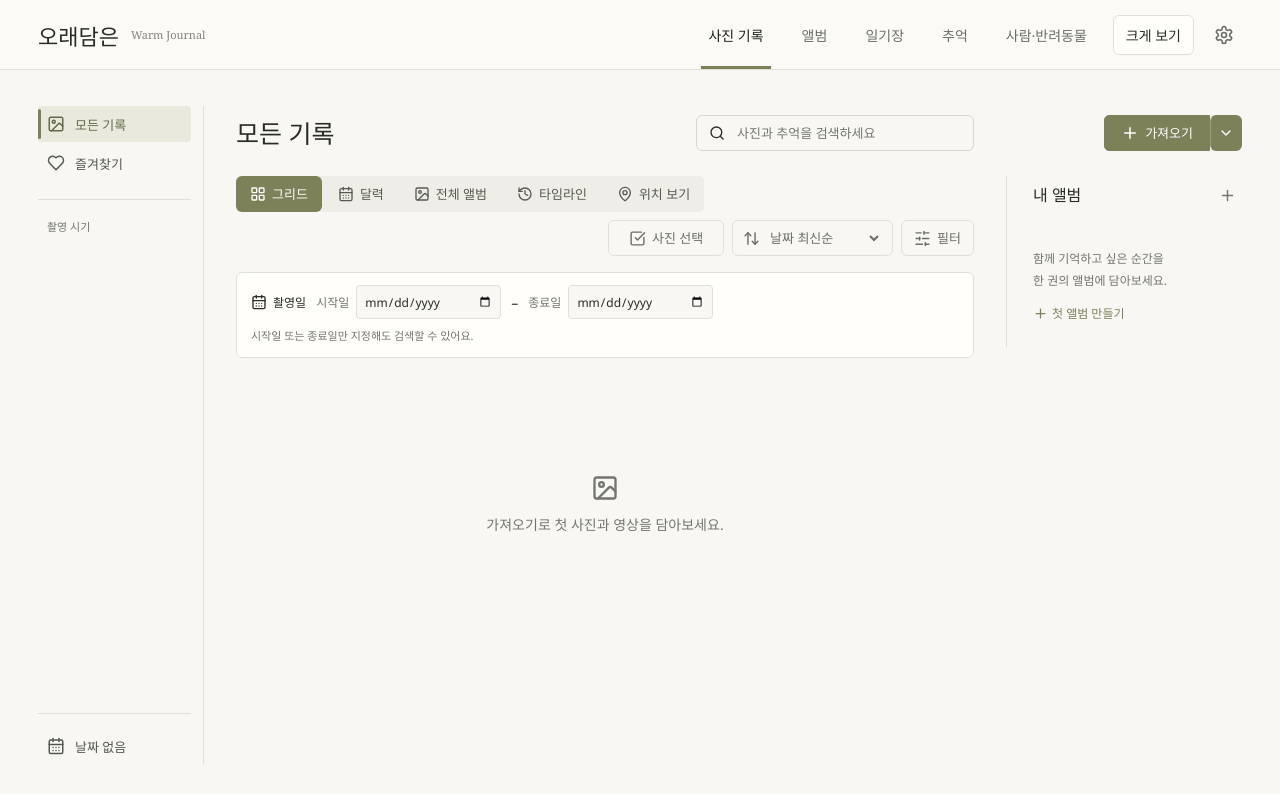
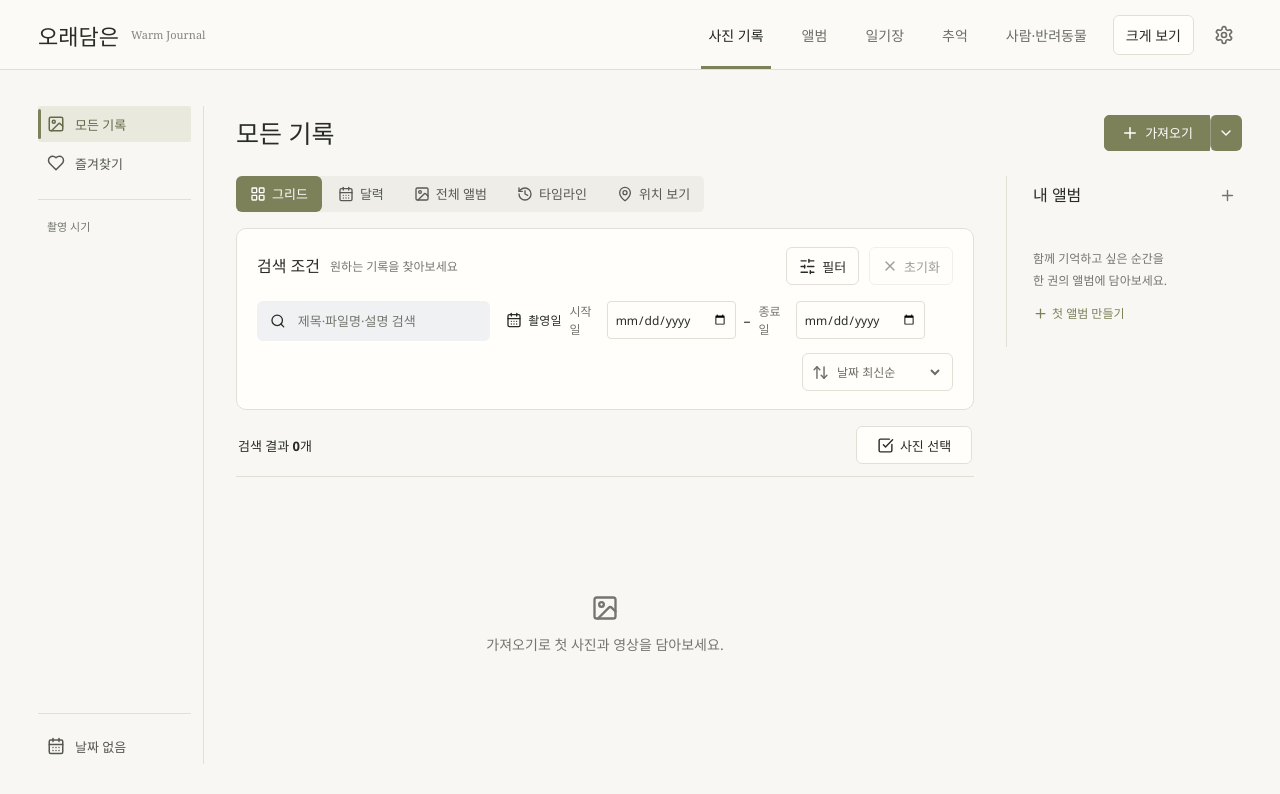
Before and after one commit to HyeSeong123/newAlbum, a React (Vite) app: page / in a window 1280 px wide. Shown: the top 794 px of the page. Built offline with nearby package versions, Linux system fonts and the light colour scheme; a web font is replaced by a local one.

Commit message:
Group photo search conditions and results

```diff
--- a/src/App.tsx
+++ b/src/App.tsx
@@ -180,11 +180,11 @@ export function App() {
             <span className="collectionCount">{topbarCount}</span>
           </div>
           <div className="toolbar">
-            <label className="searchBox">
+            {!(activeView === "Library" && photoMode === "grid") && <label className="searchBox">
               <Search size={18} />
               <input aria-label={activeView === "People" ? "이름 검색" : activeView === "Diary" ? "일기 검색" : activeView === "Albums" ? "앨범 검색" : "사진과 추억 검색"} value={query} onChange={(event) => { setQuery(event.target.value); if (activeView === "Library" && activeMonth !== "favorites") setSelectedMonth("all"); }} placeholder={activeView === "People" ? "이름 검색" : activeView === "Diary" ? "일기 검색" : activeView === "Albums" ? "앨범을 검색하세요" : "사진과 추억을 검색하세요"} />
               {query && <button className="searchClear" aria-label="검색 지우기" onClick={() => setQuery("")}><X size={15} /></button>}
-            </label>
+            </label>}
             {(activeView === "Library" || activeView === "Albums") && <div className="importActions">
               <button className="primary" onClick={activeView === "Albums" ? startAlbum : () => { setAlbumImportTitle(""); chooseFiles(); }} disabled={Boolean(importing)}>
                 {importing ? <LoaderCircle className="spinIcon" size={18} /> : <Plus size={18} />}
@@ -243,6 +243,8 @@ export function App() {
                 onNewAlbum={startAlbum}
                 onViewMedia={openViewer}
                 scopeKey={`${activeMonth}:${query}`}
+                query={query}
+                onQueryChange={(value) => { setQuery(value); if (activeMonth !== "favorites") setSelectedMonth("all"); }}
               />
             )}
             {activeView === "Diary" && <DiaryView entries={diary.entries} albums={savedAlbums} query={query} error={diary.error} onSave={diary.save} onAssign={diary.assign} onDelete={diary.remove} />}
--- a/src/features/media/LibraryView.tsx
+++ b/src/features/media/LibraryView.tsx
@@ -1,5 +1,5 @@
 import { useEffect, useMemo, useState, type ReactNode } from "react";
-import { ArrowUpDown, CheckSquare, ChevronLeft, ChevronRight, Heart, MapPin, Music, Play, Plus, SlidersHorizontal, Trash2, X } from "lucide-react";
+import { ArrowUpDown, CheckSquare, ChevronLeft, ChevronRight, Heart, MapPin, Music, Play, Plus, Search, SlidersHorizontal, Trash2, X } from "lucide-react";
 import type { MediaItem } from "../../types/media";
 import { EmptyState, MediaVisual } from "../../components/MediaVisual";
 import { useRowSelection } from "../../hooks/useRowSelection";
@@ -9,6 +9,7 @@ import { arrangeJournalItems, formatJournalDate, mediaSummary } from "./journalM
 import { selectMediaCollection, type LibrarySort, type LibraryMediaType } from "./collectionModel";
 import { TakenDateFilter } from "./TakenDateFilter";
 import { RegionEditor } from "../map/RegionEditor";
+import "./library-search.css";
 
 const GALLERY_PAGE_SIZE = 48;
 
@@ -30,6 +31,8 @@ export function Library({
   scopeKey,
   emptyText,
   onDateSearch,
+  query,
+  onQueryChange,
 }: {
   viewTabs: ReactNode;
   items: MediaItem[];
@@ -48,6 +51,8 @@ export function Library({
   scopeKey: string;
   emptyText: string;
   onDateSearch: () => void;
+  query: string;
+  onQueryChange: (value: string) => void;
 }) {
   const [page, setPage] = useState(1);
   const [sort, setSort] = useState<LibrarySort>("date-desc");
@@ -65,7 +70,8 @@ export function Library({
   const visibleCollection = useMemo(() => selectMediaCollection(items, {
     mediaType, favoritesOnly, commentsOnly, minimumRating, sort, startDate, endDate,
   }, commentCounts), [items, mediaType, favoritesOnly, commentsOnly, minimumRating, sort, startDate, endDate, commentCounts]);
-  const activeFilterCount = Number(mediaType !== "all") + Number(favoritesOnly) + Number(commentsOnly) + Number(minimumRating > 0) + Number(Boolean(startDate || endDate));
+  const advancedFilterCount = Number(mediaType !== "all") + Number(favoritesOnly) + Number(commentsOnly) + Number(minimumRating > 0);
+  const activeFilterCount = advancedFilterCount + Number(Boolean(startDate || endDate));
   const pageCount = Math.max(1, Math.ceil(visibleCollection.length / GALLERY_PAGE_SIZE));
   const currentPage = Math.min(page, pageCount);
   const startIndex = (currentPage - 1) * GALLERY_PAGE_SIZE;
@@ -82,36 +88,41 @@ export function Library({
 
   function clearFilters() {
     setMediaType("all"); setFavoritesOnly(false); setCommentsOnly(false); setMinimumRating(0);
-    setStartDate(""); setEndDate("");
+    setStartDate(""); setEndDate(""); setSort("date-desc");
+    if (query) onQueryChange("");
   }
 
   return (
     <div className="libraryView">
       <div className="panelHeader collectionTools">
         {viewTabs}
-        <div className="panelActions">
-          <button className={selectionMode ? "selectionToggle activeAction" : "selectionToggle"} aria-pressed={selectionMode} onClick={() => { setBulkRegionOpen(false); onToggleSelectionMode(); }}>
-            {selectionMode ? <X size={17} /> : <CheckSquare size={17} />}
-            {selectionMode ? "선택 끝내기" : "사진 선택"}
-          </button>
+      </div>
+      <section id="photo-panel-grid" role="tabpanel" aria-labelledby="photo-tab-grid">
+      <section className="librarySearchPanel" aria-label="사진 검색 조건">
+        <div className="librarySearchHead">
+          <div><h2>검색 조건</h2><span>{activeFilterCount + Number(Boolean(query.trim())) ? `${activeFilterCount + Number(Boolean(query.trim()))}개 조건 적용 중` : "원하는 기록을 찾아보세요"}</span></div>
+          <div className="librarySearchActions">
+            <button className={filtersOpen || advancedFilterCount ? "iconText filterActive" : "iconText"} aria-expanded={filtersOpen} aria-controls="libraryFilters" onClick={() => setFiltersOpen(!filtersOpen)}><SlidersHorizontal size={17} />필터{advancedFilterCount ? ` ${advancedFilterCount}` : ""}</button>
+            <button className="iconText" title="검색 조건 전체 초기화" disabled={!activeFilterCount && !query && sort === "date-desc"} onClick={clearFilters}><X size={16} />초기화</button>
+          </div>
+        </div>
+        <div className="librarySearchBasics">
+          <label className="searchBox libraryKeywordSearch"><Search size={18} /><input aria-label="사진과 추억 검색" value={query} onChange={event => onQueryChange(event.target.value)} placeholder="제목·파일명·설명 검색" />{query && <button className="searchClear" aria-label="검색 지우기" onClick={() => onQueryChange("")}><X size={15} /></button>}</label>
+          <TakenDateFilter startDate={startDate} endDate={endDate} onChange={(start, end) => {
+        setStartDate(start); setEndDate(end); onDateSearch();
+          }} />
           <label className="sortControl"><ArrowUpDown size={17} /><select aria-label="정렬 기준" value={sort} onChange={(event) => setSort(event.target.value as LibrarySort)}>
             <option value="date-desc">날짜 최신순</option><option value="date-asc">날짜 오래된순</option><option value="comments">댓글 많은순</option><option value="rating">별점 높은순</option><option value="views">조회수 많은순</option><option value="name">이름순</option>
           </select></label>
-          <button className={activeFilterCount ? "iconText filterActive" : "iconText"} aria-expanded={filtersOpen} aria-controls="libraryFilters" onClick={() => setFiltersOpen(!filtersOpen)}><SlidersHorizontal size={17} />필터{activeFilterCount ? ` ${activeFilterCount}` : ""}</button>
         </div>
-      </div>
-      <section id="photo-panel-grid" role="tabpanel" aria-labelledby="photo-tab-grid">
-      <TakenDateFilter startDate={startDate} endDate={endDate} onChange={(start, end) => {
-        setStartDate(start); setEndDate(end); onDateSearch();
-      }} />
       {filtersOpen && <section id="libraryFilters" className="filterPanel" aria-label="사진 필터">
         <label>종류<select aria-label="미디어 종류" value={mediaType} onChange={(event) => setMediaType(event.target.value as LibraryMediaType)}><option value="all">전체</option><option value="image">사진</option><option value="video">영상</option><option value="audio">음원</option></select></label>
         <label>최소 별점<select aria-label="최소 별점" value={minimumRating} onChange={(event) => setMinimumRating(Number(event.target.value))}><option value="0">전체</option>{[1, 2, 3, 4, 5].map((score) => <option key={score} value={score}>{score}점 이상</option>)}</select></label>
         <label className="filterCheck"><input type="checkbox" checked={favoritesOnly} onChange={(event) => setFavoritesOnly(event.target.checked)} />즐겨찾기만</label>
         <label className="filterCheck"><input type="checkbox" checked={commentsOnly} onChange={(event) => setCommentsOnly(event.target.checked)} />댓글 있는 사진만</label>
-        <span className="filterResult">{visibleCollection.length}장</span>
-        <button className="iconText" disabled={!activeFilterCount} onClick={clearFilters}><X size={16} />초기화</button>
       </section>}
+      </section>
+      <div className="libraryResultsBar"><strong aria-live="polite">검색 결과 {visibleCollection.length}개</strong><button className={selectionMode ? "selectionToggle activeAction" : "selectionToggle"} aria-pressed={selectionMode} onClick={() => { setBulkRegionOpen(false); onToggleSelectionMode(); }}><CheckSquare size={17} />{selectionMode ? "선택 끝내기" : "사진 선택"}</button></div>
       {selectionMode && (
         <div className="selectionDock" aria-label={`${selectedCount}장 선택됨`}>
           <strong aria-live="polite">{selectedCount}개 선택</strong>
--- a/src/features/media/PhotoWorkspace.tsx
+++ b/src/features/media/PhotoWorkspace.tsx
@@ -18,7 +18,7 @@ export function PhotoView({
   mode, setMode, items, allItems, activeMonth, onMonthChange, selected, onOpen,
   selectionMode, selectedIds, onToggleSelection, onSelectAll, onToggleSelectionMode,
   selectedCount, commentCounts, onCreateAlbum, onCreateAlbumFromMap, onDeleteSelected, albums,
-  onShowAlbums, onNewAlbum, onViewMedia, onAssignRegion, onLocationsAnalyzed, scopeKey,
+  onShowAlbums, onNewAlbum, onViewMedia, onAssignRegion, onLocationsAnalyzed, scopeKey, query, onQueryChange,
 }: {
   mode: PhotoMode;
   setMode: (mode: PhotoMode) => void;
@@ -45,6 +45,8 @@ export function PhotoView({
   onAssignRegion: (ids: string[], code: string, district?: string, country?: string, city?: string) => Promise<void>;
   onLocationsAnalyzed: () => Promise<void>;
   scopeKey: string;
+  query: string;
+  onQueryChange: (value: string) => void;
 }) {
   const [quickAlbumId, setQuickAlbumId] = useState<string | null>(null);
   const [exportingQuickAlbum, setExportingQuickAlbum] = useState(false);
@@ -77,6 +79,7 @@ export function PhotoView({
       onToggleSelectionMode={onToggleSelectionMode} selectedCount={selectedCount}
       commentCounts={commentCounts} onCreateAlbum={onCreateAlbum} onDeleteSelected={onDeleteSelected}
       onAssignRegion={onAssignRegion}
+      query={query} onQueryChange={onQueryChange}
       scopeKey={scopeKey} emptyText={allItems.length ? "조건에 맞는 기록이 없습니다. 다른 월을 선택하거나 검색을 바꿔보세요." : "가져오기로 첫 사진과 영상을 담아보세요."}
       onDateSearch={() => onMonthChange("all")}
     />}
--- a/src/features/media/TakenDateFilter.tsx
+++ b/src/features/media/TakenDateFilter.tsx
@@ -8,7 +8,7 @@ export function TakenDateFilter({ startDate, endDate, onChange }: {
 }) {
   const error = dateRangeError(startDate, endDate);
   const active = Boolean(startDate || endDate);
-  return <section className="takenDateFilter" aria-label="촬영일 기간 검색">
+  return <section className="takenDateFilter" aria-label="촬영일 기간 검색" data-active={active}>
     <div className="takenDateControls">
       <span className="takenDateTitle"><CalendarDays size={16} />촬영일</span>
       <label>시작일<input type="date" aria-label="촬영 시작일" value={startDate} aria-invalid={Boolean(error)} aria-describedby="takenDateHelp" onChange={event => onChange(event.target.value, endDate)} /></label>
--- /dev/null
+++ b/src/features/media/library-search.css
@@ -0,0 +1,52 @@
+/* Search controls stay in one place; selection begins below the result count. */
+.librarySearchPanel {
+  display: grid;
+  gap: 16px;
+  padding: 18px 20px;
+  border: 1px solid var(--border);
+  border-radius: 10px;
+  background: var(--surface);
+}
+.librarySearchHead,
+.librarySearchHead > div,
+.librarySearchActions,
+.libraryResultsBar {
+  display: flex;
+  align-items: center;
+  gap: 10px;
+}
+.librarySearchHead { justify-content: space-between; flex-wrap: wrap; gap: 12px 20px; }
+.librarySearchHead h2 { margin: 0; font-size: 16px; }
+.librarySearchHead span { color: var(--muted); font-size: 12px; }
+.librarySearchActions { margin-left: auto; }
+.librarySearchActions button,
+.libraryResultsBar button { min-height: 38px; padding: 0 12px; display: inline-flex; align-items: center; justify-content: center; gap: 6px; border: 1px solid var(--border); border-radius: 6px; background: var(--surface); color: var(--text); white-space: nowrap; font-size: 13px; }
+.librarySearchActions .filterActive,
+.libraryResultsBar .activeAction { border-color: var(--primary); background: var(--primary); color: #fff; }
+.librarySearchActions button:disabled { opacity: .45; }
+.librarySearchBasics { display: flex; flex-wrap: wrap; align-items: flex-start; gap: 12px 16px; }
+.librarySearchBasics .libraryKeywordSearch { flex: 1 1 205px; width: auto; min-width: 180px; min-height: 38px; margin: 0; }
+.libraryKeywordSearch input { min-width: 0; width: 100%; }
+.librarySearchBasics .takenDateFilter { flex: 2 1 390px; min-width: 0; margin: 0; padding: 0; border: 0; background: transparent; }
+.librarySearchBasics .takenDateControls { gap: 8px; }
+.librarySearchBasics .takenDateControls input { width: min(140px, 100%); min-height: 38px; background: var(--surface); }
+.librarySearchBasics .takenDateTitle { white-space: nowrap; }
+.librarySearchBasics .takenDateHint { display: none; }
+.librarySearchBasics .takenDateFilter[data-active="true"] .takenDateHint,
+.librarySearchBasics .takenDateFilter:focus-within .takenDateHint { display: block; }
+.librarySearchBasics .sortControl { flex: 0 0 auto; min-height: 38px; margin-left: auto; border-color: var(--border); background: var(--surface); }
+.librarySearchPanel .filterPanel { margin: 0; padding: 15px 0 0; border: 0; border-top: 1px solid var(--border); border-radius: 0; background: transparent; }
+.libraryResultsBar { justify-content: space-between; flex-wrap: wrap; margin-top: 16px; padding: 0 2px 12px; border-bottom: 1px solid var(--border); }
+.libraryResultsBar strong { font-size: 13px; font-weight: 650; }
+.libraryResultsBar button { margin-left: auto; }
+.libraryView .selectionDock { flex-wrap: wrap; padding: 12px; border-radius: 8px; background: var(--surface-soft); }
+.libraryView .selectionDock > button { min-height: 36px; padding: 0 10px; border: 1px solid var(--border); border-radius: 6px; background: var(--surface); }
+@media (max-width: 760px) {
+  .librarySearchPanel { padding: 16px; }
+  .librarySearchHead > div:first-child { flex-wrap: wrap; }
+  .librarySearchBasics .libraryKeywordSearch,
+  .librarySearchBasics .takenDateFilter { flex-basis: 100%; }
+  .librarySearchBasics .sortControl { margin-left: 0; }
+  .librarySearchBasics .takenDateControls label { flex: 1 1 110px; }
+  .librarySearchBasics .takenDateControls input { width: 100%; }
+}
```
